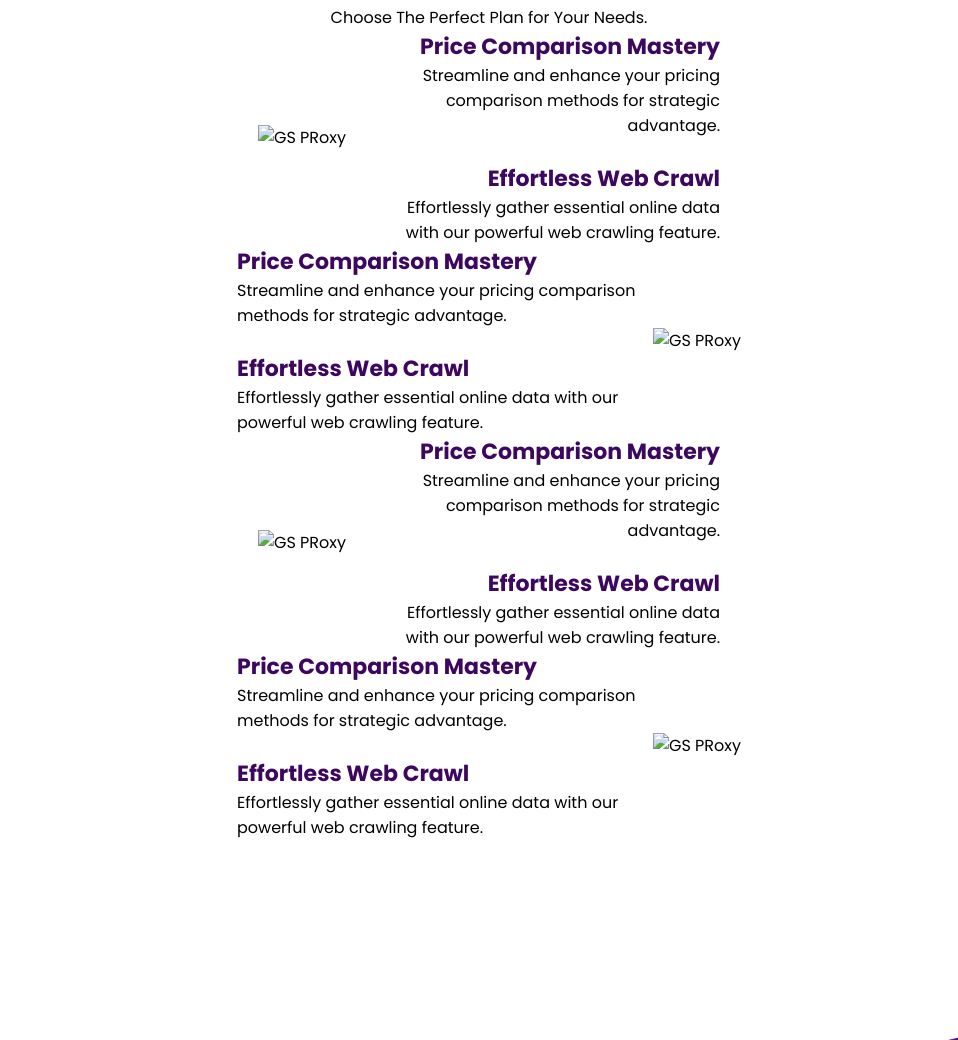
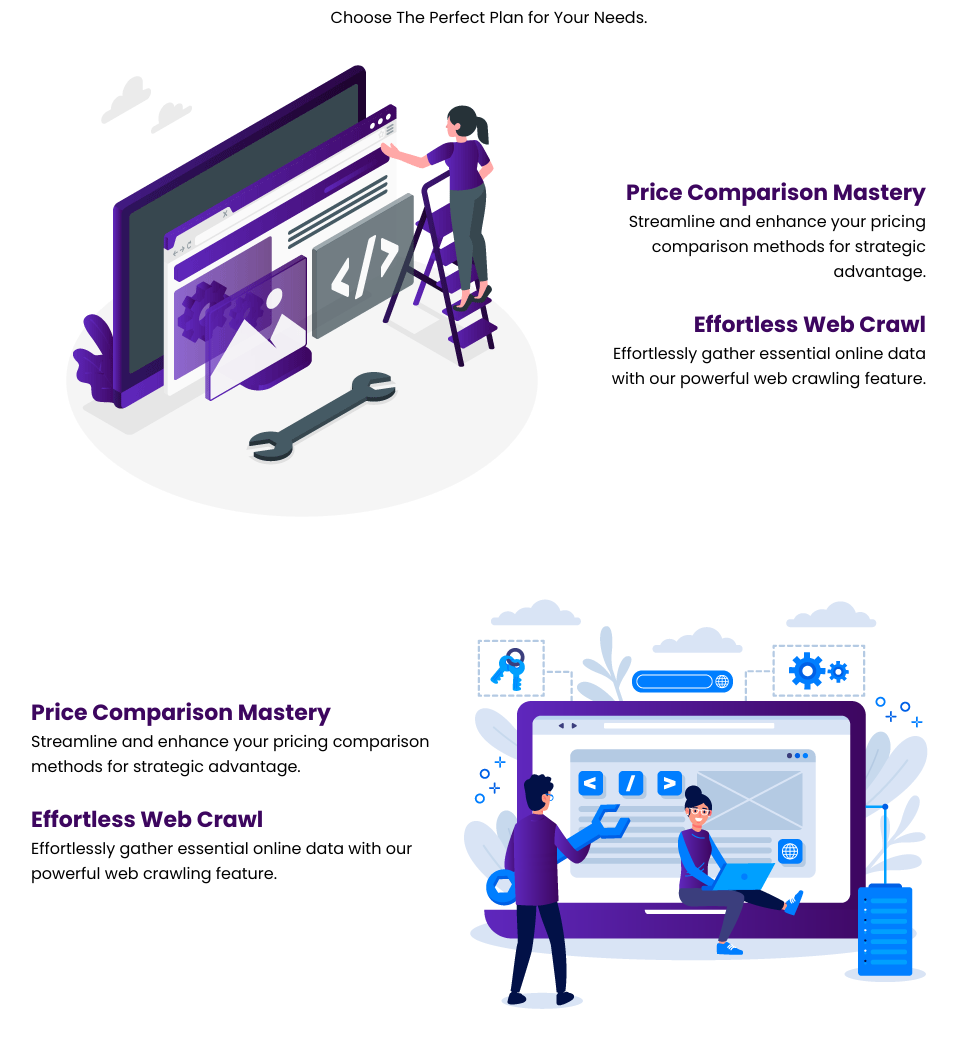
Before and after one commit to adritatori/jeskRepository, a plain HTML site: page index.html in a window 1280 px wide. Shown: the part 2920-3960 px from the top of the page, without its empty margins (151-1109 px from the left). Drawn offline with nearby package versions, Linux system fonts and the light colour scheme; the site is published under a folder, as on GitHub Pages, so addresses that start at the root find nothing.

Commit message:
All images added

```diff
--- a/index.html
+++ b/index.html
@@ -228,7 +228,7 @@
         <p>Choose The Perfect Plan for Your Needs. </p>
         <div class="solutionColumn">
           <div class="detailsimage">
-            <img src="/assets/images/1.png" alt="GS PRoxy">
+            <img src="assets/images/1.png" alt="GS PRoxy">
           </div>
           <div class="solutionText">
             <h3>Price Comparison Mastery</h3>
@@ -251,12 +251,12 @@
               </p>
           </div>
           <div class="detailsimage">
-            <img src="/assets/images/2.png" alt="GS PRoxy">
+            <img src="assets/images/2.png" alt="GS PRoxy">
           </div>
         </div>
         <div class="solutionColumn">
           <div class="detailsimage">
-            <img src="/assets/images/3.png" alt="GS PRoxy">
+            <img src="assets/images/3.png" alt="GS PRoxy">
           </div>
           <div class="solutionText">
             <h3>Price Comparison Mastery</h3>
@@ -280,7 +280,7 @@
               </p>
           </div>
           <div class="detailsimage">
-            <img src="/assets/images/4.png" alt="GS PRoxy">
+            <img src="assets/images/4.png" alt="GS PRoxy">
           </div>
         </div>
   </div>
```
